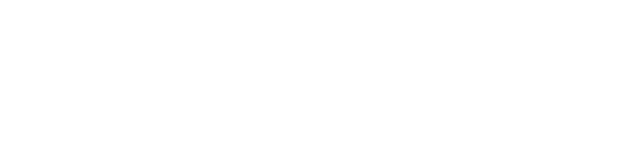
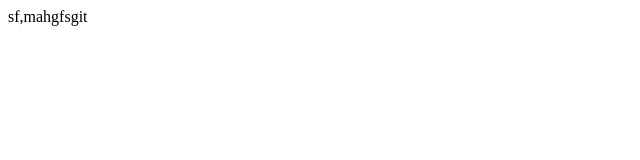
Before and after one commit to Rubaed-Ahmed-Ruhan/test, a plain HTML site: page index.html in a window 1280 px wide. Shown: the whole page, without its empty margins (0-640 px from the left). Drawn offline with Linux system fonts and the light colour scheme.

Commit message:
added readme and modified index file

```diff
--- a/index.html
+++ b/index.html
@@ -6,6 +6,6 @@
     <title>web development portfio</title>
 </head>
 <body>
-
+    sf,mahgfsgit
 </body>
 </html>
```
Also changed, not shown: 1 other file.
